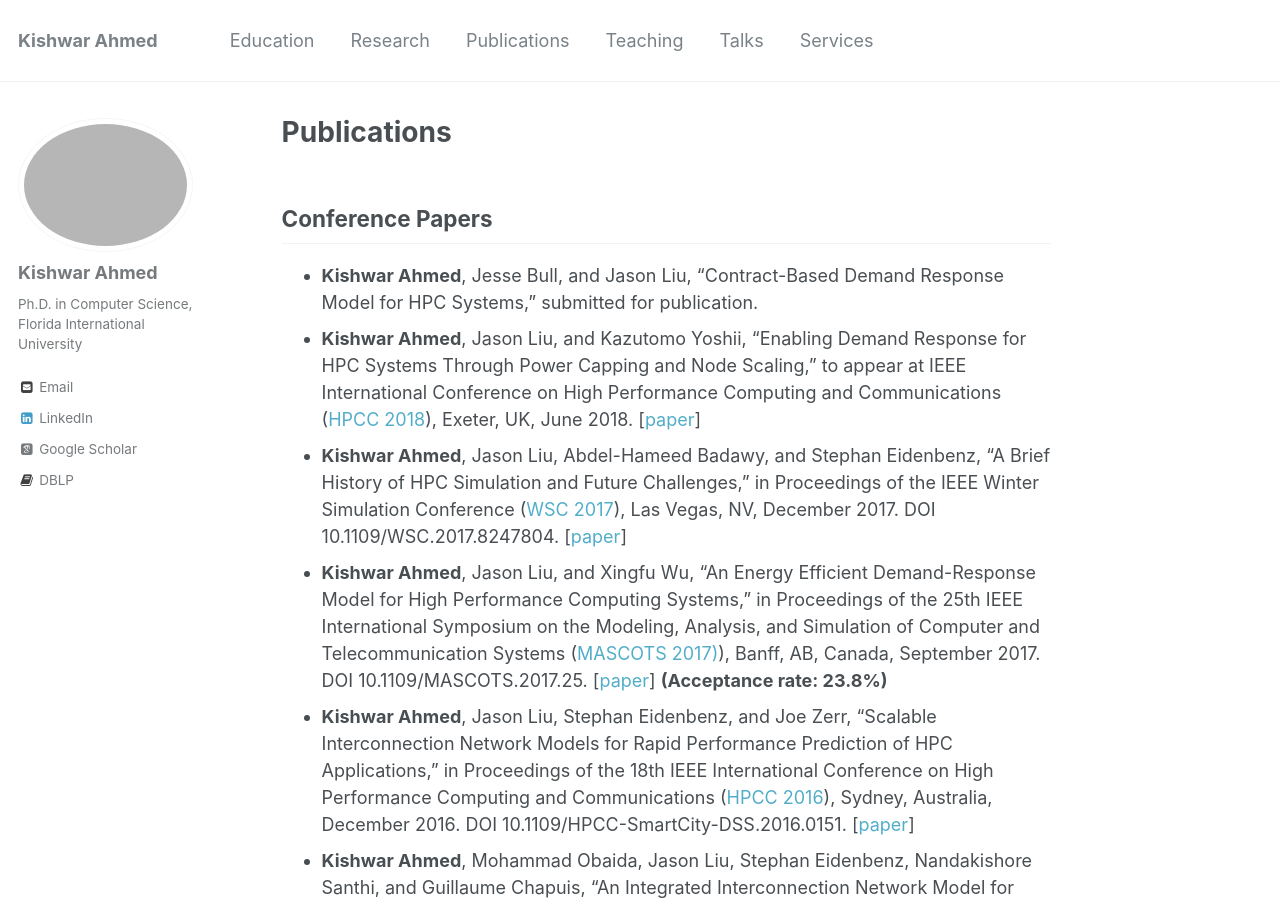
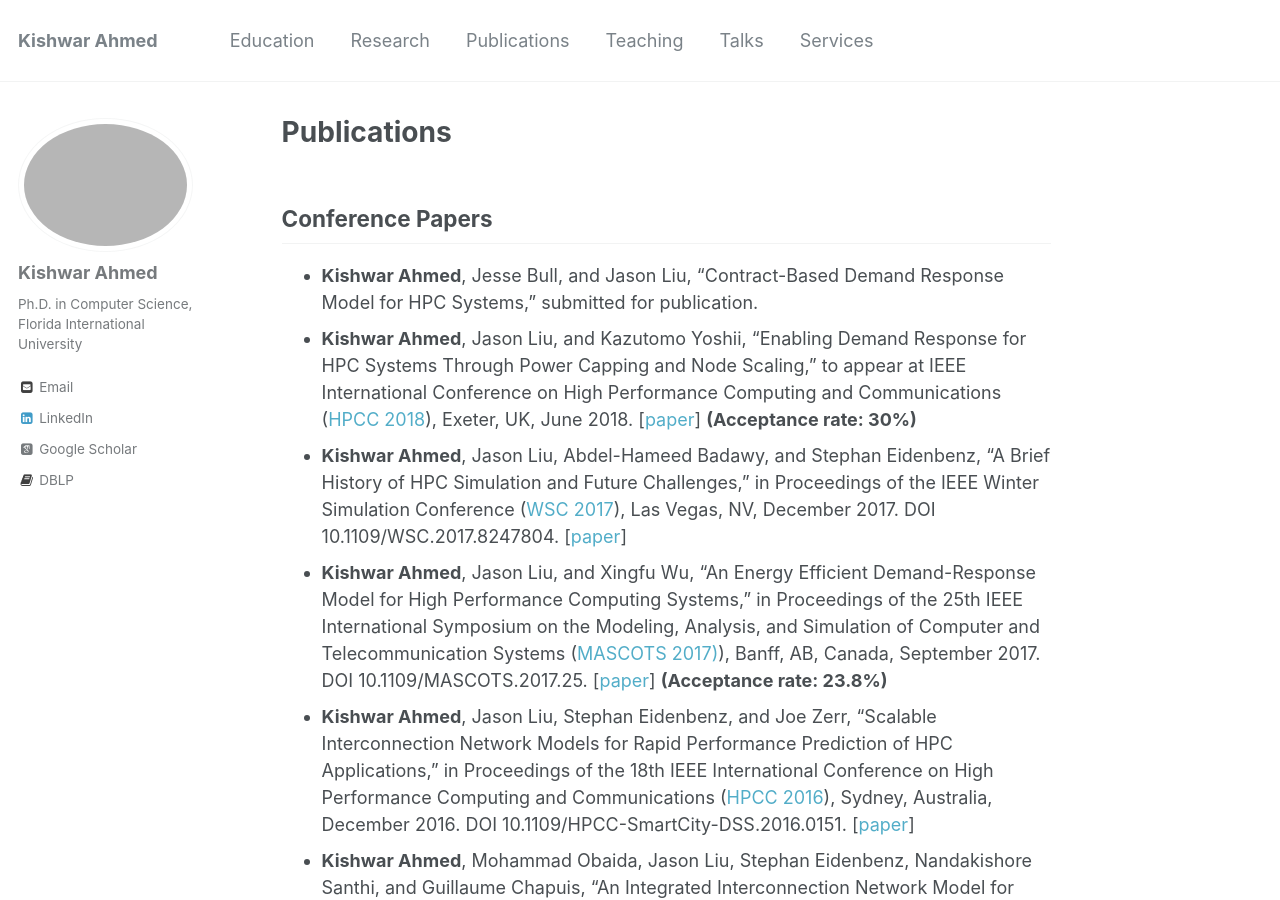
Before and after one commit to kishwarbd/kishwarbd.github.io, a Jekyll site: the page built from _pages/publications.md, in a window 1280 px wide and 900 px high. Built offline with Jekyll 4.4.1, drawn with Linux system fonts in a browser that asks for light colours; some web fonts are replaced.

Commit message:
more updates.

```diff
--- a/_pages/publications.md
+++ b/_pages/publications.md
@@ -6,7 +6,7 @@ author_profile: true
 
 ## Conference Papers
 * **Kishwar Ahmed**, Jesse Bull, and Jason Liu, “Contract-Based Demand Response Model for HPC Systems,” submitted for publication.
-* **Kishwar Ahmed**, Jason Liu, and Kazutomo Yoshii, “Enabling Demand Response for HPC Systems Through Power Capping and Node Scaling,” to appear at IEEE International Conference on High Performance Computing and Communications ([HPCC 2018](https://cse.stfx.ca/~hpcc2018/)), Exeter, UK, June 2018.  [[paper](https://kishwarbd.github.io/files/paper-hpcc18.pdf)]
+* **Kishwar Ahmed**, Jason Liu, and Kazutomo Yoshii, “Enabling Demand Response for HPC Systems Through Power Capping and Node Scaling,” to appear at IEEE International Conference on High Performance Computing and Communications ([HPCC 2018](https://cse.stfx.ca/~hpcc2018/)), Exeter, UK, June 2018.  [[paper](https://kishwarbd.github.io/files/paper-hpcc18.pdf)] **(Acceptance rate: 30%)**
 * **Kishwar Ahmed**, Jason Liu, Abdel-Hameed Badawy, and Stephan Eidenbenz, “A Brief History of HPC Simulation and Future Challenges,” in Proceedings of the IEEE Winter Simulation Conference ([WSC 2017](http://meetings2.informs.org/wordpress/wsc2017/)), Las Vegas, NV, December 2017. DOI 10.1109/WSC.2017.8247804. [[paper](https://ieeexplore.ieee.org/document/8247804)]
 * **Kishwar Ahmed**, Jason Liu, and Xingfu Wu, “An Energy Efficient Demand-Response Model for High Performance Computing Systems,” in Proceedings of the 25th IEEE International Symposium on the Modeling, Analysis, and Simulation of Computer and Telecommunication Systems ([MASCOTS 2017)](https://mascots2017.cs.ucalgary.ca/)), Banff, AB, Canada, September 2017. DOI 10.1109/MASCOTS.2017.25. [[paper](https://ieeexplore.ieee.org/document/8107444/)] **(Acceptance rate: 23.8%)**
 * **Kishwar Ahmed**, Jason Liu, Stephan Eidenbenz, and Joe Zerr, “Scalable Interconnection Network Models for Rapid Performance Prediction of HPC Applications,” in Proceedings of the 18th IEEE International Conference on High Performance Computing and Communications ([HPCC 2016](http://www.swinflow.org/confs/2016/hpcc/)), Sydney, Australia, December 2016. DOI 10.1109/HPCC-SmartCity-DSS.2016.0151. [[paper](https://ieeexplore.ieee.org/document/7828492/)]
```
